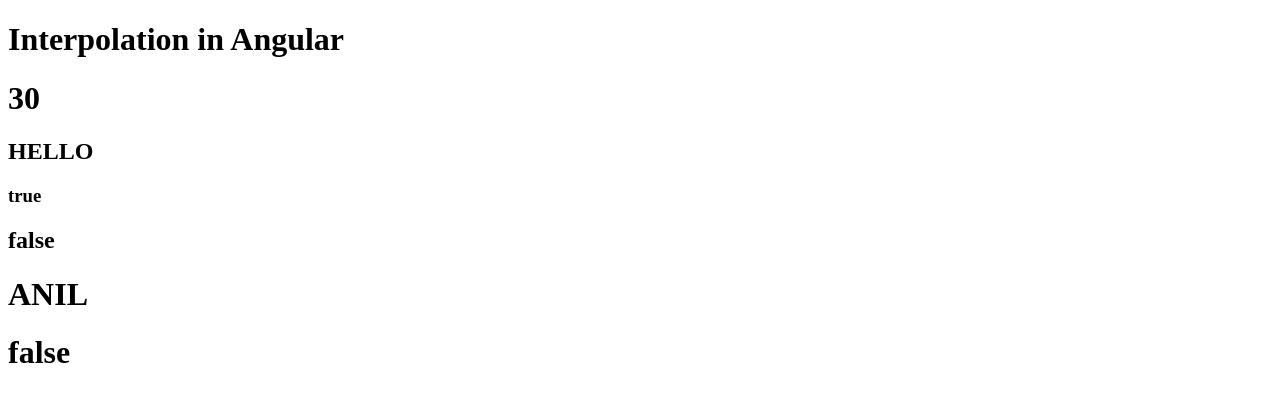
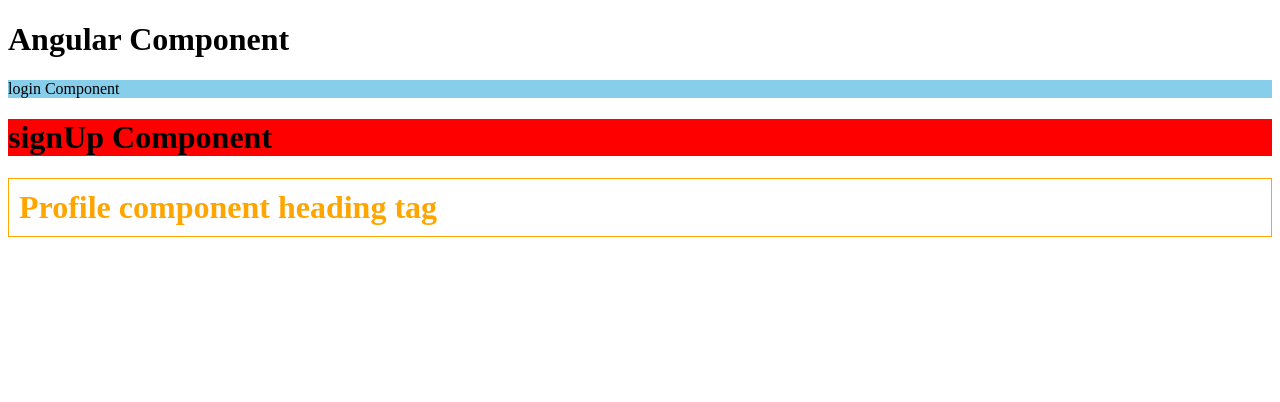
Before and after one commit to Zanna-dev/angular-v19-tutorial, an Angular app: page / in a window 1280 px wide. Shown: the top 402 px of the page. Built offline with nearby package versions, Linux system fonts and the light colour scheme.

Commit message:
Create Custom Component

```diff
--- a/src/app/app.component.html
+++ b/src/app/app.component.html
@@ -1,10 +1,16 @@
-<h1>Interpolation in Angular</h1>
+<!-- <h1>Interpolation in Angular</h1> -->
 <!-- <h2>{{data+data2}}</h2> -->
 <!-- {{name}} -->
- <h1>{{20+10}}</h1>
+ <!-- <h1>{{20+10}}</h1>
  <h2>{{'hello'.toUpperCase()}}</h2>
  <h3>{{10==10}}</h3>
  <h2>{{data==data2}}</h2>
  <h1>{{user1.toUpperCase()}}</h1>
  <h1>{{user1==user2}}</h1>
-<router-outlet />
+<router-outlet /> -->
+
+<h1>Angular Component</h1>
+<app-login></app-login>
+<!-- <app-signup></app-signup> -->
+<signup></signup>
+<app-profile></app-profile>
--- a/src/app/app.component.ts
+++ b/src/app/app.component.ts
@@ -1,14 +1,18 @@
 import { Component } from '@angular/core';
 import { RouterOutlet } from '@angular/router';
+import { LoginComponent } from './login/login.component';
+import { SignupComponent } from './signup/signup.component';
+import { ProfileComponent } from './profile/profile.component';
+
 
 @Component({
   selector: 'app-root',
-  imports: [RouterOutlet],
+  imports: [LoginComponent, SignupComponent, ProfileComponent],
   templateUrl: './app.component.html',
   styleUrl: './app.component.css'
 })
 export class AppComponent {
-  // title = 'Code Step By Step';
+  title = 'Code Step By Step';
   name = "Anil Sidhu";
   data = 100;
   data2 = 200;
--- a/src/app/login/login.component.html
+++ b/src/app/login/login.component.html
@@ -1 +1 @@
-<p>login works!</p>
+<p style="background-color: skyblue;">login Component</p>
--- /dev/null
+++ b/src/app/profile/profile.component.css
@@ -0,0 +1,5 @@
+h1{
+    color: orange;
+    padding: 10px;
+    border: 1px solid orange;
+}
--- /dev/null
+++ b/src/app/profile/profile.component.html
@@ -0,0 +1 @@
+<h1>Profile component heading tag</h1>
--- /dev/null
+++ b/src/app/signup/signup.component.html
@@ -0,0 +1 @@
+<h1 style="background-color: red;">signUp Component</h1>
```
Also changed, not shown: src/app/profile/profile.component.ts (added, +11 -0 lines), src/app/signup/signup.component.ts (added, +11 -0 lines), src/app/signup/signup.component.css (added), 1 other file (tests, documents, lock files or other folders).
